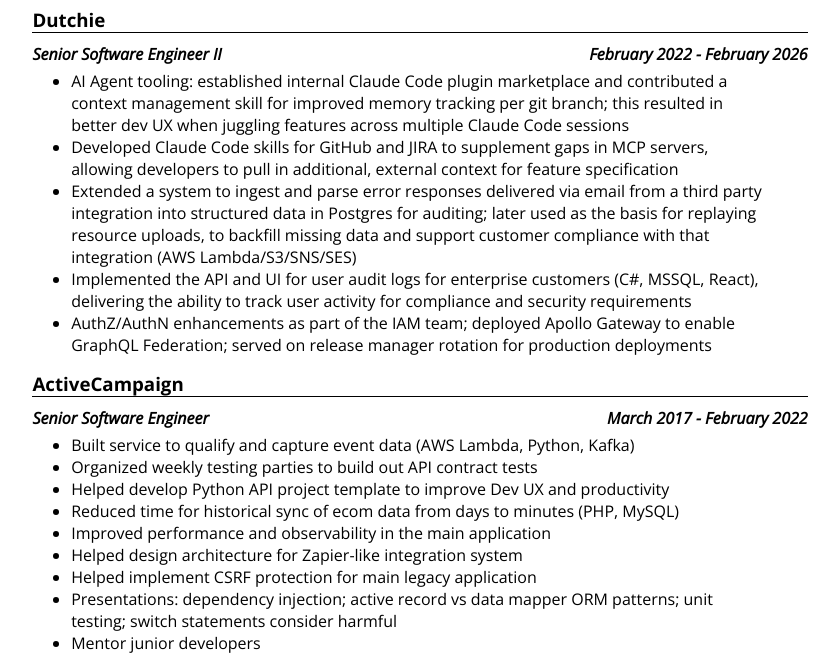
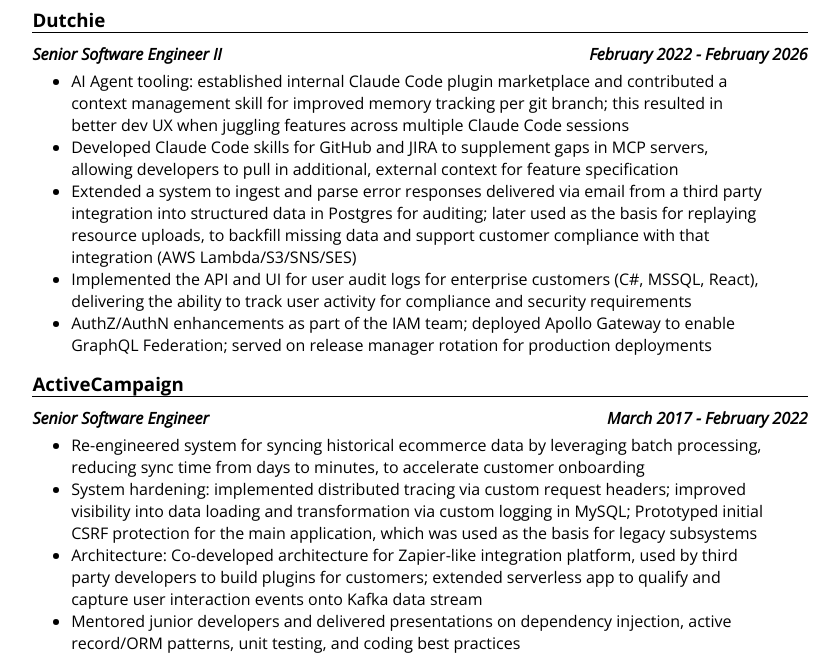
Before and after one commit to jon-frankel/resume, a website built with webpack: page public/index.html in a window 1280 px wide. Shown: the part 141-797 px from the top of the page, without its empty margins (220-1060 px from the left). Built offline with nearby package versions, Linux system fonts and the light colour scheme.

Commit message:
Update ActiveCampaign

```diff
--- a/public/index.html
+++ b/public/index.html
@@ -109,15 +109,26 @@
     </h4>
 
     <ul>
-        <li>Built service to qualify and capture event data (AWS Lambda, Python, Kafka)</li>
-        <li>Organized weekly testing parties to build out API contract tests</li>
-        <li>Helped develop Python API project template to improve Dev UX and productivity</li>
-        <li>Reduced time for historical sync of ecom data from days to minutes (PHP, MySQL)</li>
-        <li>Improved performance and observability in the main application</li>
-        <li>Helped design architecture for Zapier-like integration system</li>
-        <li>Helped implement CSRF protection for main legacy application</li>
-        <li>Presentations: dependency injection; active record vs data mapper ORM patterns; unit testing; switch statements consider harmful</li>
-        <li>Mentor junior developers</li>
+        <li>
+            Re-engineered system for syncing historical ecommerce data by leveraging batch processing, reducing sync
+            time from days to minutes, to accelerate customer onboarding
+        </li>
+        <li>
+            System hardening: implemented distributed tracing via custom request headers;
+            improved visibility into data loading and transformation via custom logging in MySQL;
+            Prototyped initial CSRF protection for the main application, which was used as the basis for legacy
+            subsystems
+        </li>
+        <li>
+            Architecture: Co-developed architecture for Zapier-like integration platform, used by third party
+            developers to build plugins for customers; extended serverless app to qualify and capture user interaction
+            events onto Kafka data stream
+        </li>
+        <li>
+            Mentored junior developers and delivered presentations on dependency injection, active record/ORM patterns,
+            unit testing, and coding best practices
+        </li>
+        <li>Led weekly testing parties to build API contract tests to avoid breaking changes to the API</li>
     </ul>
 
     <h3>Caxy Interactive</h3>
```
